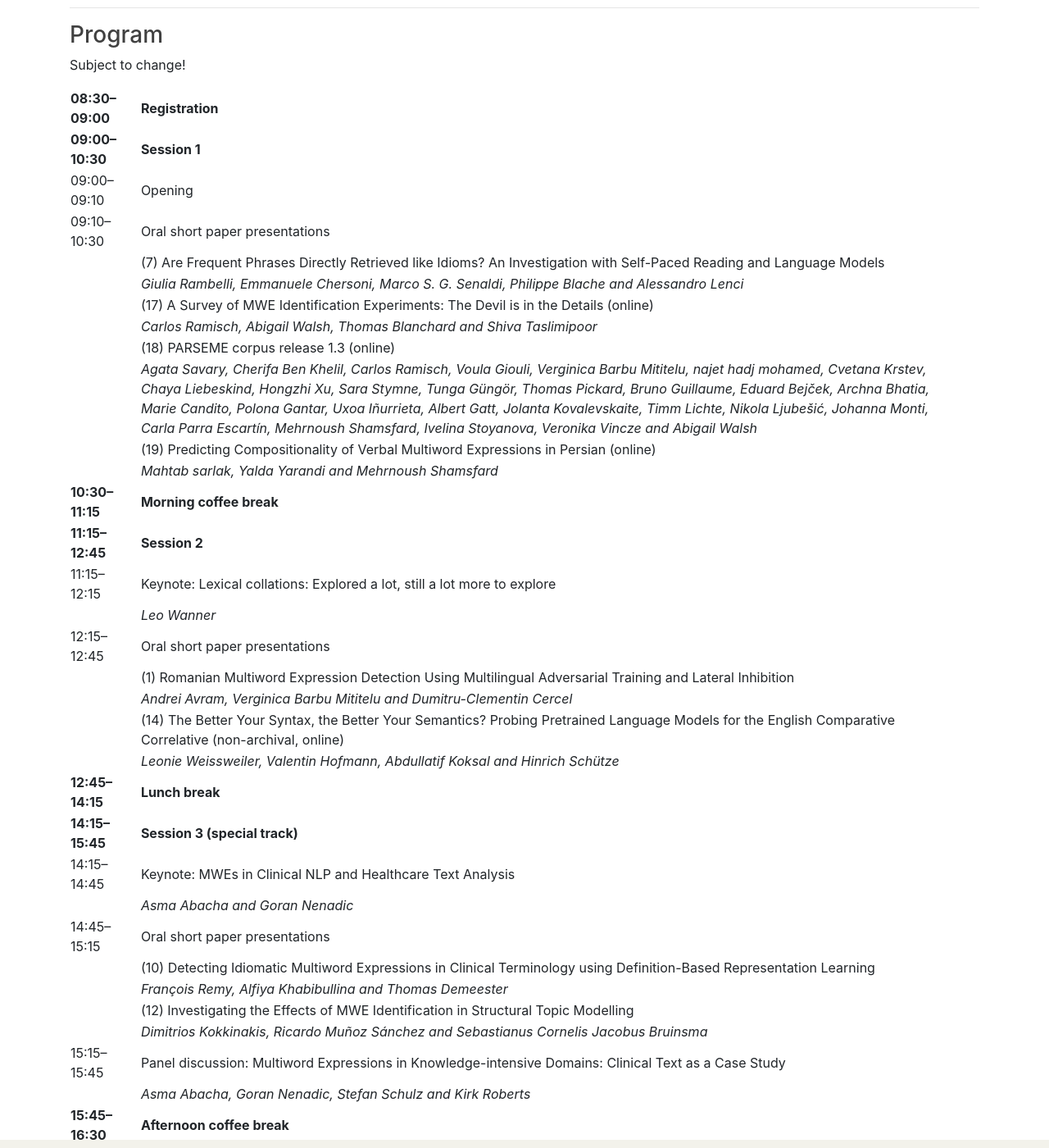
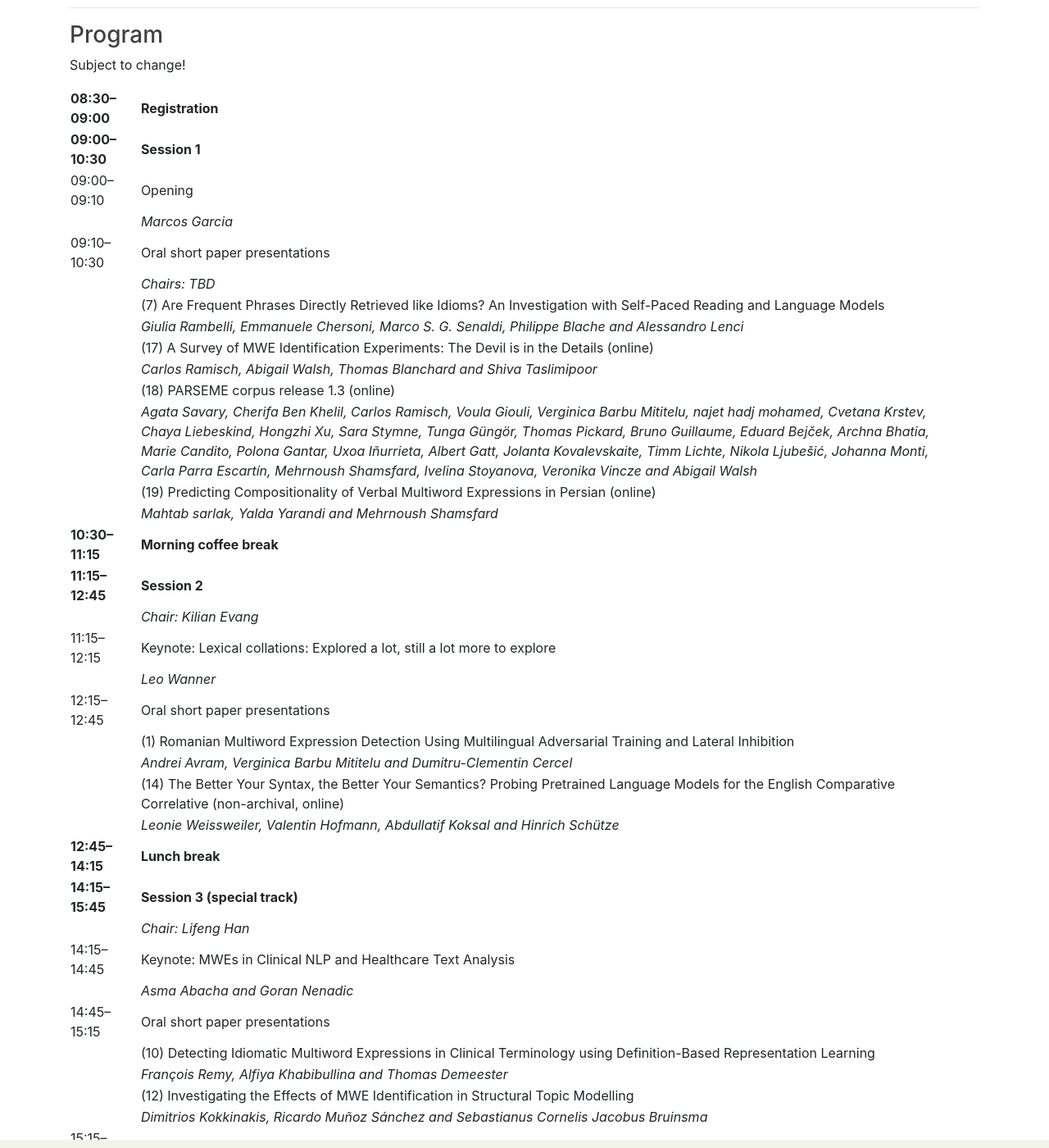
Before and after one commit to multiword/multiword.github.io, a Jekyll site: the page built from mwe2023/index.md, in a window 1280 px wide and 1400 px high, scrolled down 1118 px. Shown: the whole window at 82% size. Built offline with Jekyll 4.4.1, drawn with Linux system fonts in a browser that asks for light colours; comment, search, counter and statistics services are not loaded; some of the changed text lies outside the part shown.

Commit message:
Added chairs

```diff
--- a/mwe2023/index.md
+++ b/mwe2023/index.md
@@ -80,7 +80,9 @@ Subject to change!
 | **08:30–09:00** | **Registration**               |
 | **09:00–10:30** | **Session 1**                  |
 |   09:00–09:10   | Opening                        |
+|                 | *Marcos Garcia*                |
 |   09:10–10:30   | Oral short paper presentations |
+|                 | *Chairs: TBD*                  |
 |    | (7) Are Frequent Phrases Directly Retrieved like Idioms? An Investigation with Self-Paced Reading and Language Models |
 |    | *Giulia Rambelli, Emmanuele Chersoni, Marco S. G. Senaldi, Philippe Blache and Alessandro Lenci*                  |
 |    | (17) A Survey of MWE Identification Experiments: The Devil is in the Details (online) |
@@ -91,6 +93,7 @@ Subject to change!
 |    | *Mahtab sarlak, Yalda Yarandi and Mehrnoush Shamsfard*                          |
 | **10:30–11:15** | **Morning coffee break**       |
 | **11:15–12:45** | **Session 2**                  |
+|                 | *Chair: Kilian Evang*          |
 |   11:15–12:15   | Keynote: Lexical collations: Explored a lot, still a lot more to explore |
 |                 | *Leo Wanner*                                                             |
 |   12:15–12:45   | Oral short paper presentations |
@@ -100,6 +103,7 @@ Subject to change!
 |    | *Leonie Weissweiler, Valentin Hofmann, Abdullatif Koksal and Hinrich Schütze*                                                                        |
 | **12:45–14:15** | **Lunch break**                |
 | **14:15–15:45** | **Session 3 (special track)**  |
+|                 | *Chair: Lifeng Han*            |
 |   14:15–14:45   | Keynote: MWEs in Clinical NLP and Healthcare Text Analysis |
 |                 | *Asma Abacha and Goran Nenadic*                            |
 |   14:45–15:15   | Oral short paper presentations |
@@ -111,6 +115,7 @@ Subject to change!
 |                 | *Asma Abacha, Goran Nenadic, Stefan Schulz and Kirk Roberts*                                          |
 | **15:45–16:30** | **Afternoon coffee break**     |
 | **16:15–18:00** | **Session 4**                  |
+|                 | *Chair: TBD*                   |
 |   16:15–17:15   | Poster session                 |
 |    | (6) Idioms, Probing and Dangerous Things: Towards Structural Probing for Idiomaticity in Vector Space |
 |    | *Filip Klubička, Vasudevan Nedumpozhimana and John Kelleher*                                      |
@@ -130,6 +135,7 @@ Subject to change!
 |    | (13) Graph-based multi-layer querying in Parseme Corpora (online) |
 |    | *Bruno Guillaume*                                            |
 |   17:45–18:00   | Closing                        |
+|                 | *Marcos Garcia*                |
 
 -----
 
```
